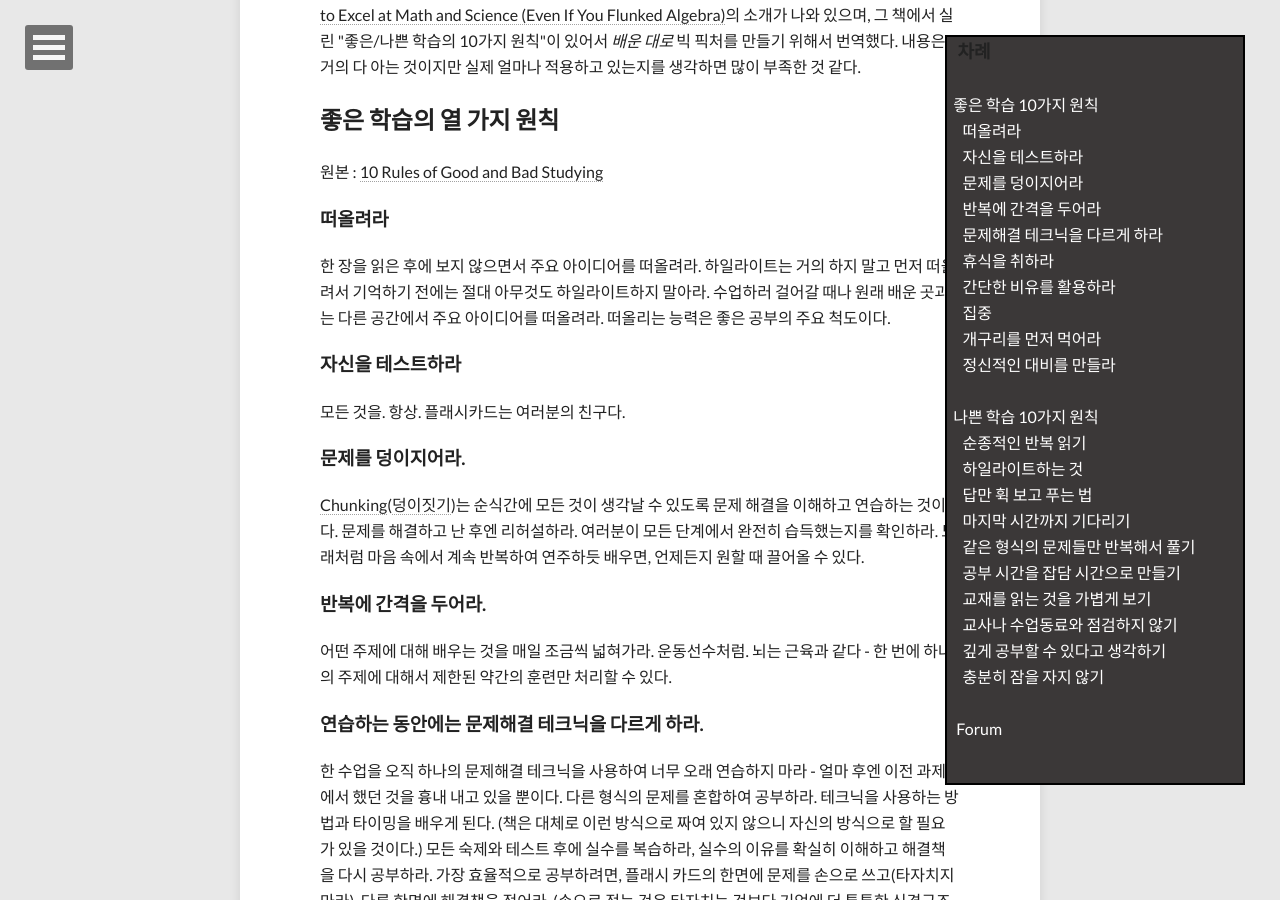
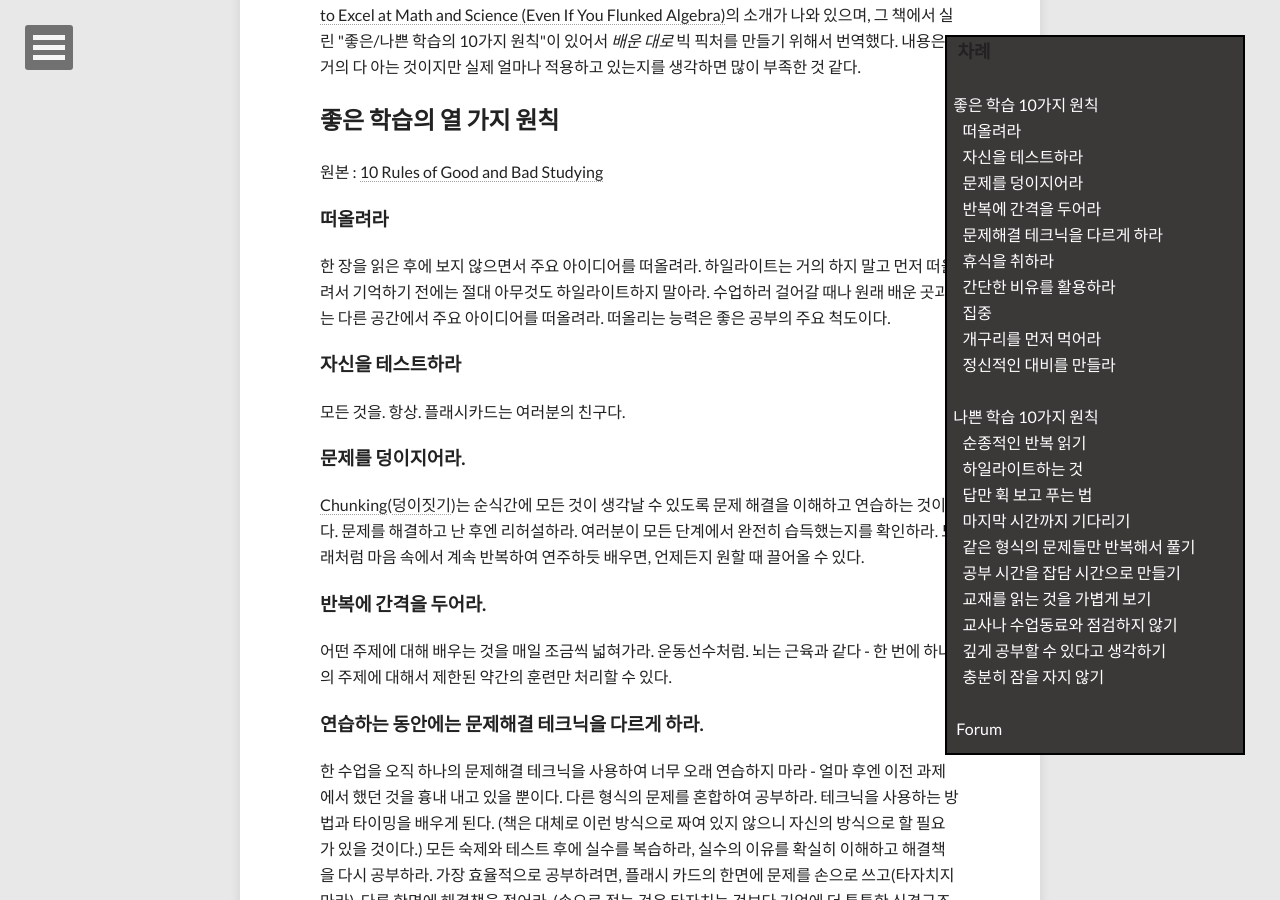
Before and after one commit to geoncheollee/geonblog, a Jekyll site: the page built from how_study.html, in a window 1280 px wide and 900 px high, scrolled down 493 px. Built offline with Jekyll 4.4.1, drawn with Linux system fonts in a browser that asks for light colours; nearby versions of some CDN libraries; comment, search, counter and statistics services are not loaded.

Commit message:
20141103_hong

```diff
--- a/how_study.html
+++ b/how_study.html
@@ -14,7 +14,7 @@
 
 <html>
 <body>
-	<div style="background-image: URL({{ site.url }}/images/list2.png); height: 750px; width: 300px; border: 2px solid black; position: fixed; top: 35px; right: 35px;">
+	<div style="background-image: URL({{ site.url }}/images/list2.png); height: 720px; width: 300px; border: 2px solid black; position: fixed; top: 35px; right: 35px;">
   			<b><span style="font-size: large;">&nbsp;&nbsp;&nbsp;차례</span></b><br /><br>
   			<a href="#good" style="color: white"> &nbsp;&nbsp;좋은 학습 10가지 원칙</a> <br>
   			<a href="#good1" style="color: white"> &nbsp;&nbsp;&nbsp;&nbsp;&nbsp;떠올려라 </a> <br>
```
